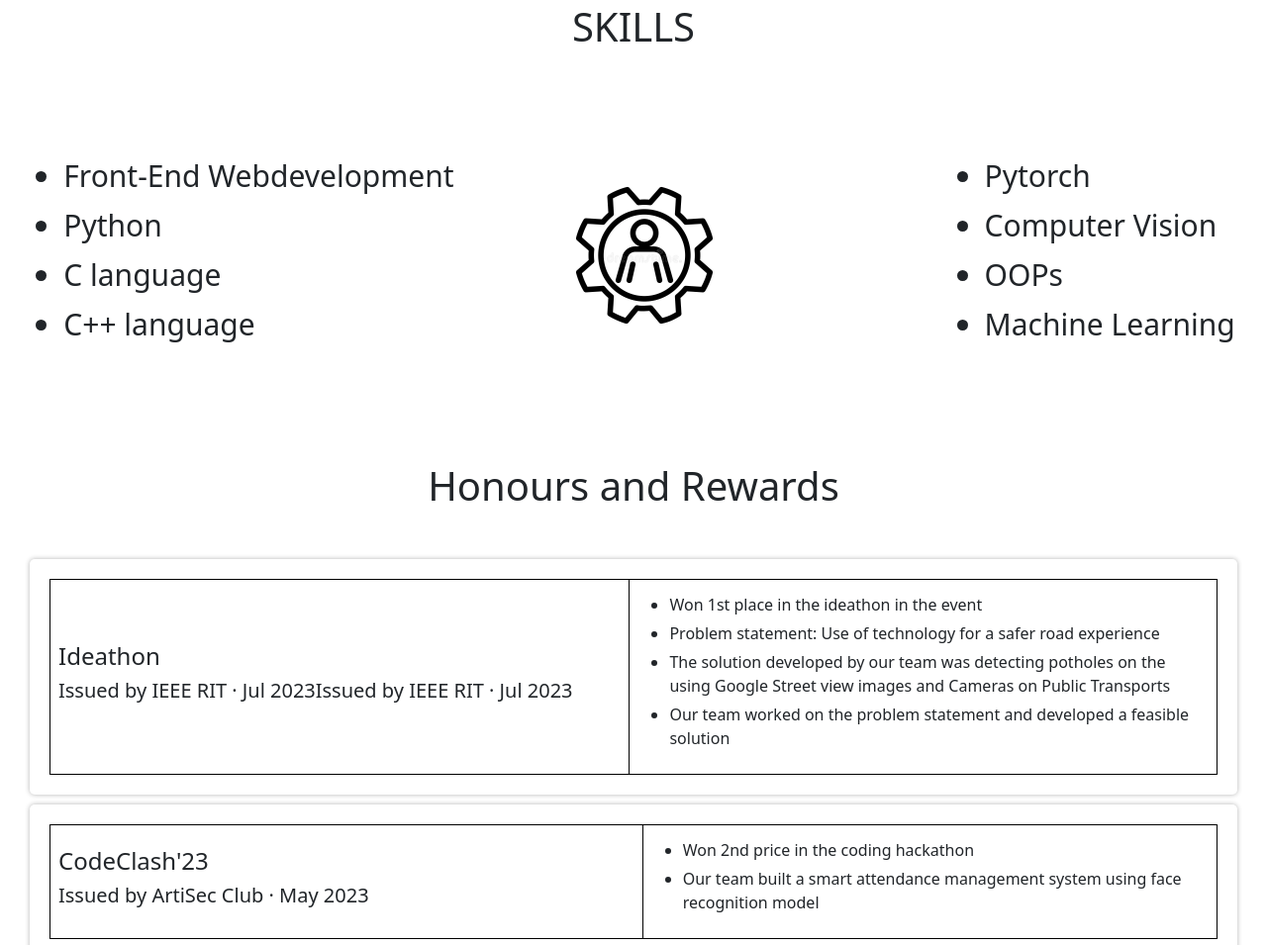
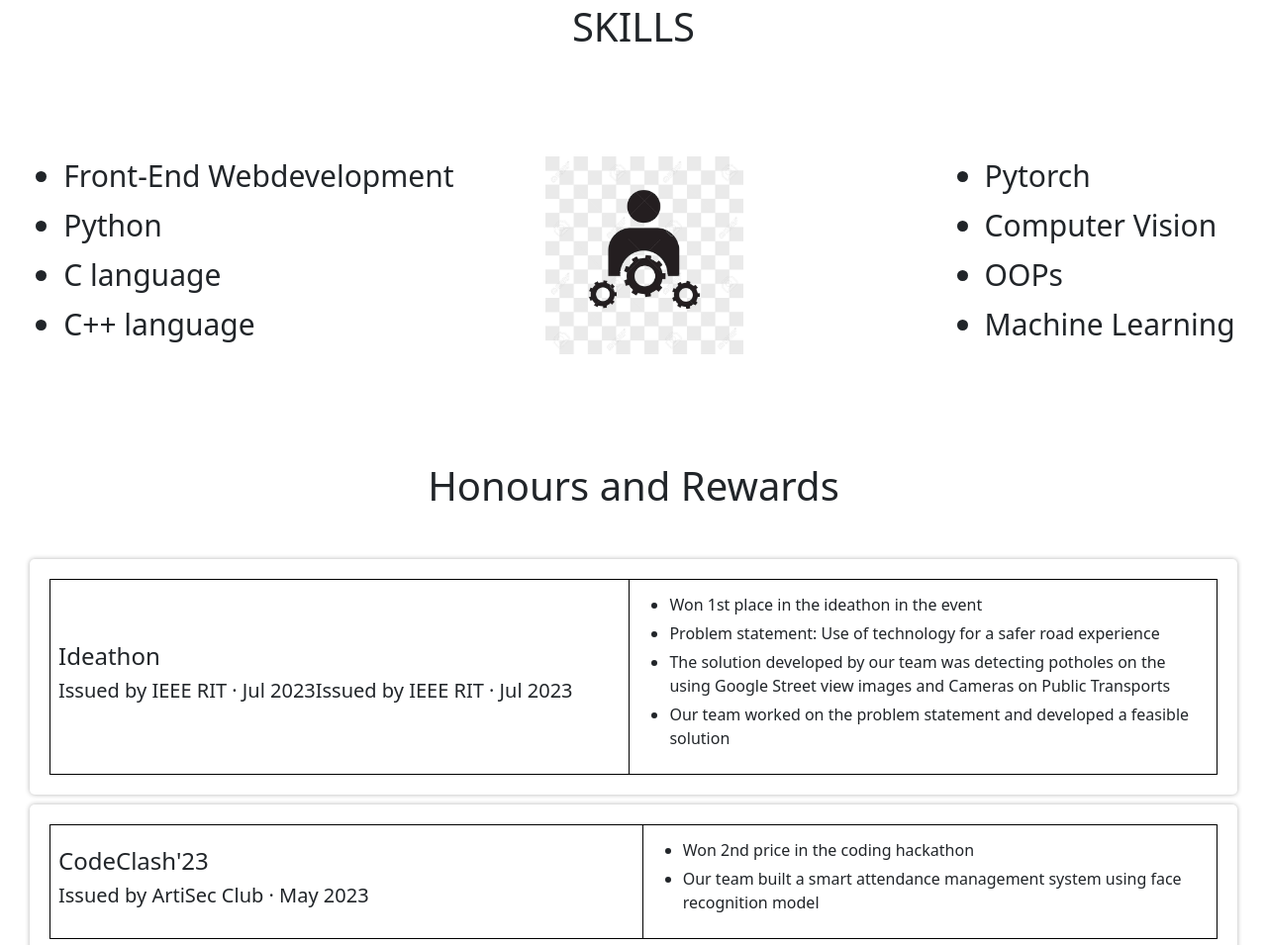
Before and after one commit to Sudhu2004/Portfolio, a plain HTML site: page index.html in a window 1280 px wide. Shown: the part 1417-2372 px from the top of the page at 99% size. Drawn offline with nearby package versions, Linux system fonts and the light colour scheme.

Commit message:
uploaded images

```diff
--- a/index.html
+++ b/index.html
@@ -149,7 +149,7 @@
                             </ul>
                         </td>
                         <td>
-                            <img class="skills-image" src="images/skills_logo.webp" alt="skills-image">
+                            <img class="skills-image" src="images/skills_logo.jpg" alt="skills-image">
                         </td>
                         <td style="position: relative;  right: -150px;">
                             <ul>
```
Also changed, not shown: images/skills_logo.jpg (added).
